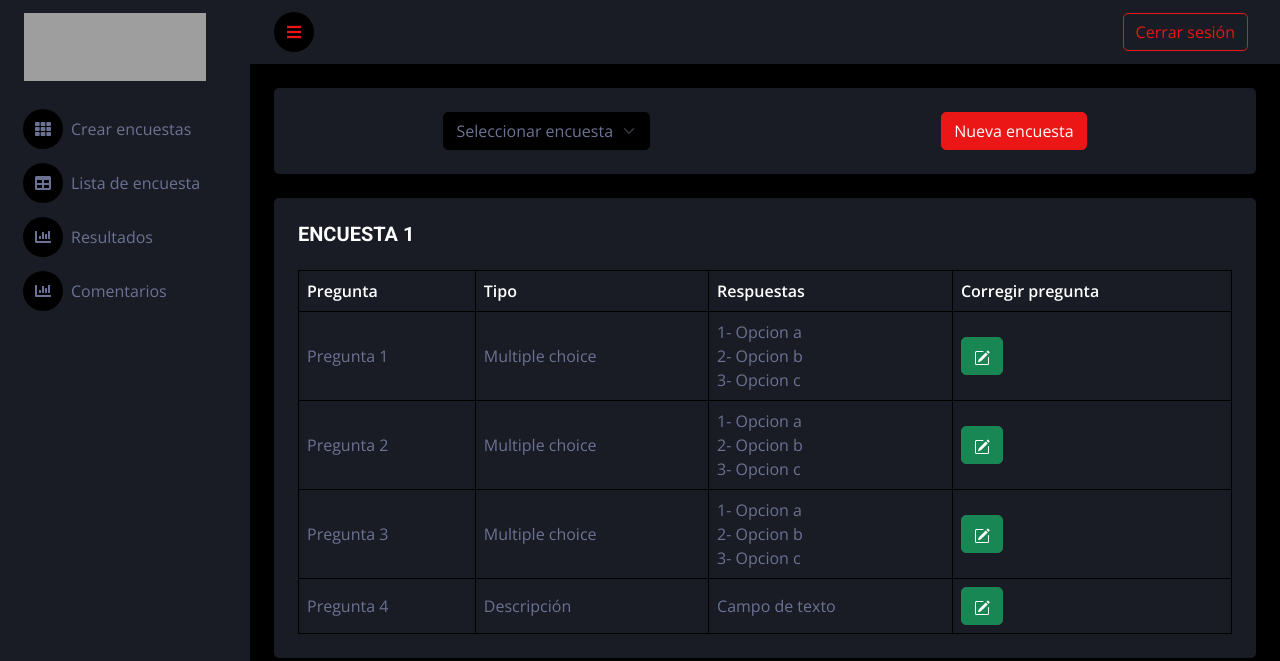
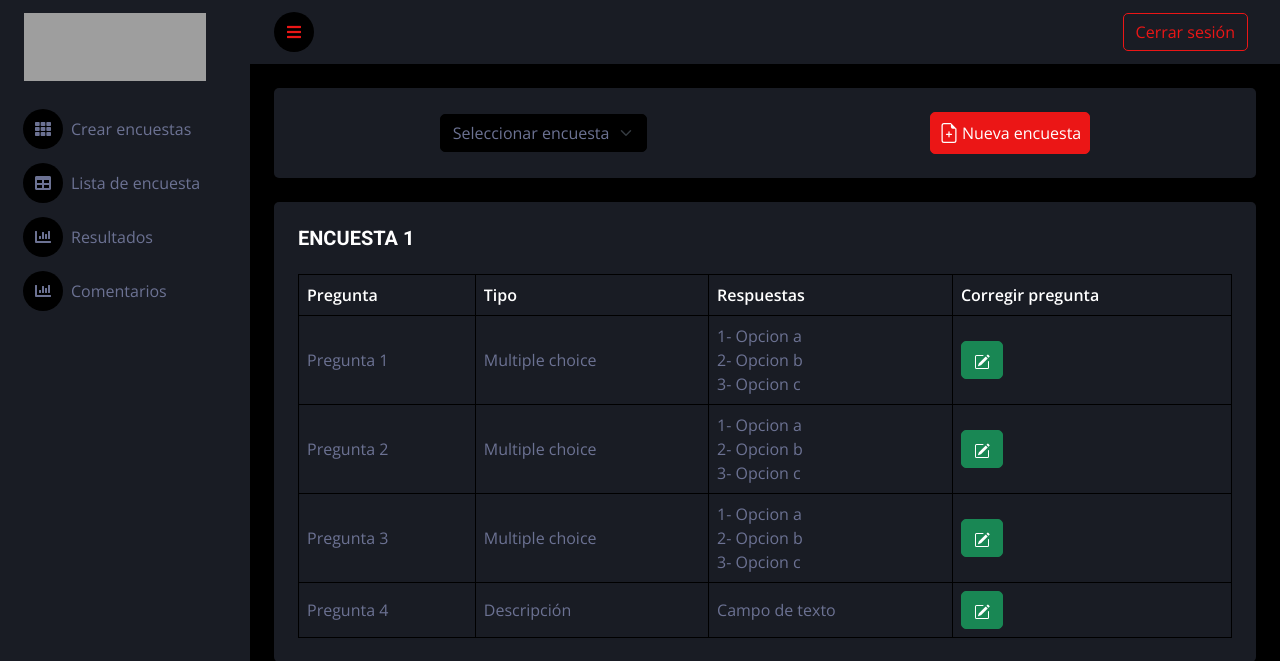
Before and after one commit to julianTesla/tesla_encuesta, a PHP site: page /tesla_encuesta/listaEncuestas.php in a window 1280 px wide. Shown: the top 661 px of the page. Run offline with PHP 8.4, Linux system fonts and the light colour scheme; some libraries are stand-ins or nearby versions; grey boxes are pictures that could not be loaded.

Commit message:
edicion del boton 'nueva encuesta'

```diff
--- a/listaEncuestas.php
+++ b/listaEncuestas.php
@@ -18,7 +18,10 @@ include "parte_superior.php";
             <!-- FIN SELECTOR ENCUESTA -->
 
             <!-- BOTON CREAR ENCUESTA -->
-            <form action="./insertencuesta.php" method="get"><button type="submit" href="#" class="btn btn-primary">Nueva encuesta</button></form>
+            <form action="./insertencuesta.php" method="get"><button type="submit" href="#" class="btn btn-primary d-flex align-items-center justify-content-between p-2" style="width: 160px;"><svg xmlns="http://www.w3.org/2000/svg" width="20" height="20" fill="currentColor" class="bi bi-file-earmark-plus" viewBox="0 0 16 16">
+                        <path d="M8 6.5a.5.5 0 0 1 .5.5v1.5H10a.5.5 0 0 1 0 1H8.5V11a.5.5 0 0 1-1 0V9.5H6a.5.5 0 0 1 0-1h1.5V7a.5.5 0 0 1 .5-.5z" />
+                        <path d="M14 4.5V14a2 2 0 0 1-2 2H4a2 2 0 0 1-2-2V2a2 2 0 0 1 2-2h5.5L14 4.5zm-3 0A1.5 1.5 0 0 1 9.5 3V1H4a1 1 0 0 0-1 1v12a1 1 0 0 0 1 1h8a1 1 0 0 0 1-1V4.5h-2z" />
+                    </svg>Nueva encuesta</button></form>
 
         </div>
     </div>
```
Lines whose indentation alone changed are shown as unchanged.
